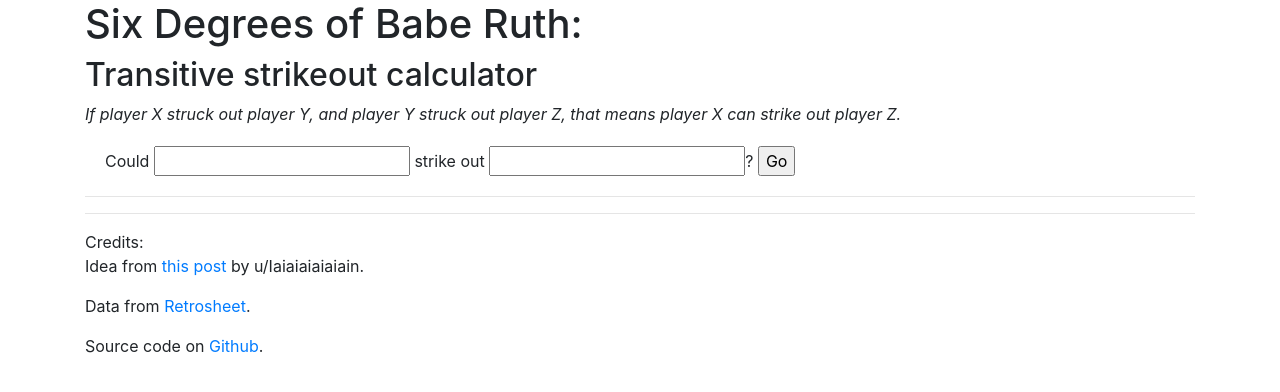
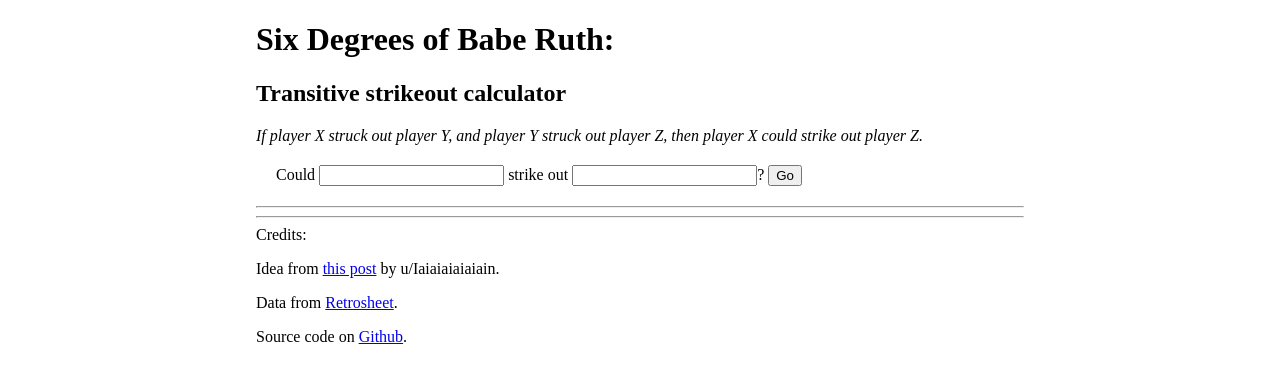
Before and after one commit to bcyphers/baseball-stats, a Flask app: template templates/index.html in a window 1280 px wide. Shown: the top 392 px of the page. Run offline with Flask 2, Linux system fonts and the light colour scheme; the template is opened without the code that fills it, so the values that code supplies are empty; parts of the project's set-up code (start-up, migrations or seed data) failed here and were passed over; some libraries are stand-ins or nearby versions.

Commit message:
Make it better

```diff
--- a/main.py
+++ b/main.py
@@ -92,19 +92,33 @@ class GameState(object):
             self.parse_line(l)
 
 
-    def search(self, start, end):
+    def do_search(self, start, end):
+        starts = []
+        ends = []
+
         if start not in self.names:
             for k, v in self.names.items():
                 if start.lower() == v.lower():
-                    start = k
+                    starts.append(k)
 
         if end not in self.names:
             for k, v in self.names.items():
                 if end.lower() == v.lower():
-                    end = k
+                    ends.append(k)
 
+        for s in starts:
+            for e in ends:
+                res = self.search(s, e)
+                if res is not None:
+                    return res
+
+        return None
+
+
+    def search(self, start, end):
         q = [[p] for p in self.k_graph[start]]
         seen = set()
+
         while q:
             path = q.pop(0)
             if path[-1] == end:
@@ -175,13 +189,14 @@ def load(path):
 
 from flask import Flask, request, render_template
 app = Flask(__name__)
+app.config['TEMPLATES_AUTO_RELOAD'] = True
 
-@app.route('/search', methods=['GET'])
+@app.route('/', methods=['GET'])
 def search():
     start = request.args.get('start', 'Adam Ottavino')
     end = request.args.get('end', 'Babe Ruth')
 
-    path = gs.search(start, end)
+    path = gs.do_search(start, end)
 
     if path:
         text = '<h3>%s could strike out %s.</h3>\n' % (gs.names[path[0]],
@@ -205,4 +220,6 @@ def search():
 
 if __name__ == '__main__':
     gs = parse('./data')
-    app.run()
+    app.run(host="0.0.0.0", port=443,
+            ssl_context=('/etc/letsencrypt/live/transitivestrikeouts.com/fullchain.pem',
+                         '/etc/letsencrypt/live/transitivestrikeouts.com/privkey.pem'))
--- a/templates/index.html
+++ b/templates/index.html
@@ -7,18 +7,11 @@
   <meta http-equiv="X-UA-Compatible" content="IE=edge,chrome=1">
 
   <title>Transitive Strikeout Calculator</title>
-    <meta name="description" content="">
-    <meta name="author" content="">
-
-    <meta name="viewport" content="width=device-width,initial-scale=1">
-
-    <link rel="stylesheet" href="./styles/reset.css">
-    <link rel="stylesheet" href="./styles/bootstrap.min.css">
-    <link rel="stylesheet" href="./styles/style.css">
 
   <style>
-      li {
-        margin-bottom: 8px;
+    body {
+      margin-left: 20%;
+      margin-right: 20%;
     }
   </style>
 </head>
@@ -29,11 +22,11 @@
     <header>
     <h1>Six Degrees of Babe Ruth:</h1>
     <h2>Transitive strikeout calculator</h2>
-    <em>If player X struck out player Y, and player Y struck out player Z, that
-      means player X can strike out player Z.</em>
+    <em>If player X struck out player Y, and player Y struck out player Z, then
+      player X could strike out player Z.</em>
 
     <div id="main" style="margin: 20px;">
-       <form action="http://127.0.0.1:5000/search">
+       <form action="/">
          Could <input type="text" name="start" value="{{ start }}">
          strike out <input type="text" name="end" value="{{ end }}">?
          <input type="submit" value="Go">
```
Lines whose indentation alone changed are shown as unchanged.
